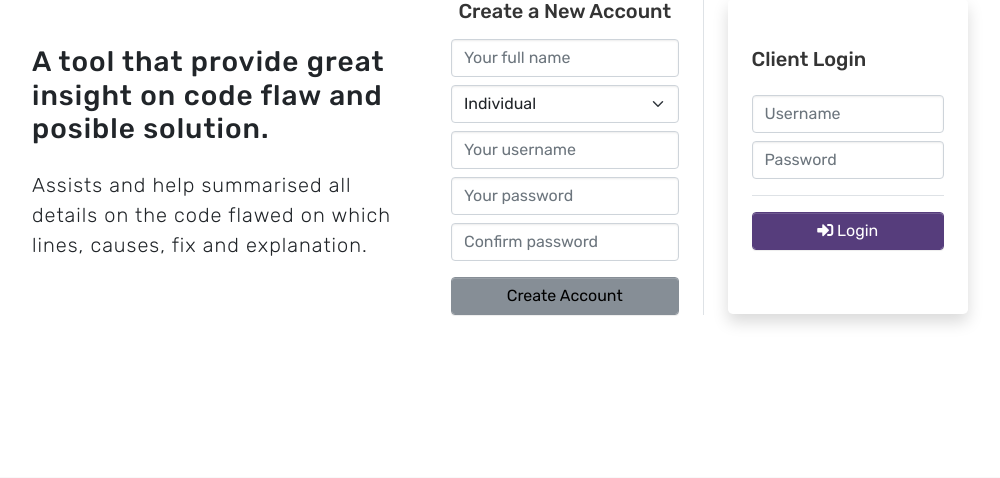
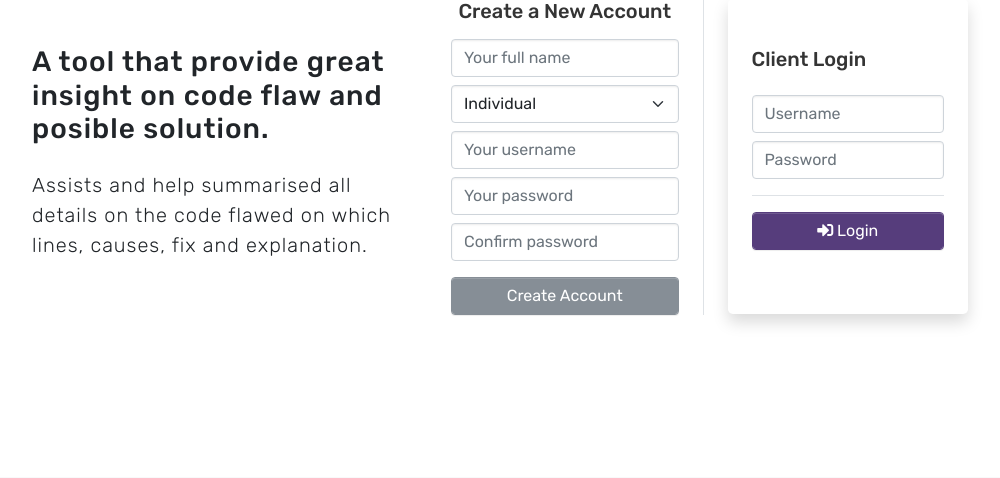
Before and after one commit to ad4mny/source-code-analysis-tools, a CodeIgniter app: page /source-code-analysis-tool/index.php/logincontroller/index in a window 1280 px wide. Shown: the part 231-709 px from the top of the page, without its empty margins (158-1158 px from the left). Run offline with CodeIgniter, Linux system fonts and the light colour scheme; some libraries are stand-ins or nearby versions.

Commit message:
minor ui adjustment

```diff
--- a/application/views/LoginInterface.php
+++ b/application/views/LoginInterface.php
@@ -35,7 +35,7 @@
                             <input type="password" class="form-control" name="c_password" placeholder="Confirm password" required>
                         </div>
                         <div class="form-group text-center">
-                            <button type="submit" class="form-control btn btn-secondary" name="submit">Create Account</button>
+                            <button type="submit" class="form-control btn btn-secondary text-white" name="submit">Create Account</button>
                         </div>
                     </form>
                 </div>
```
